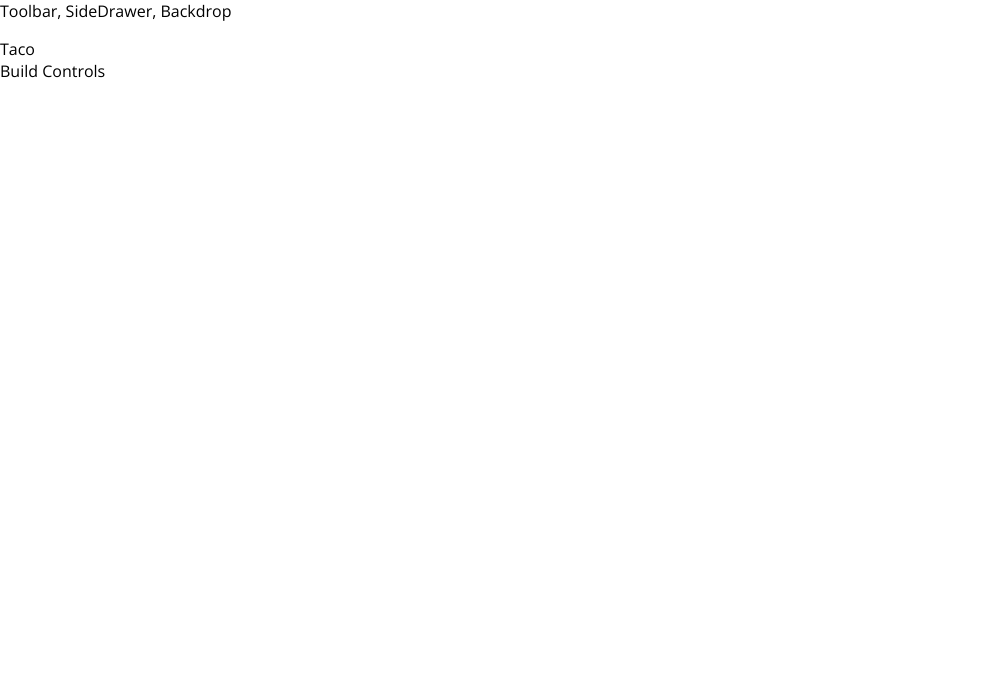
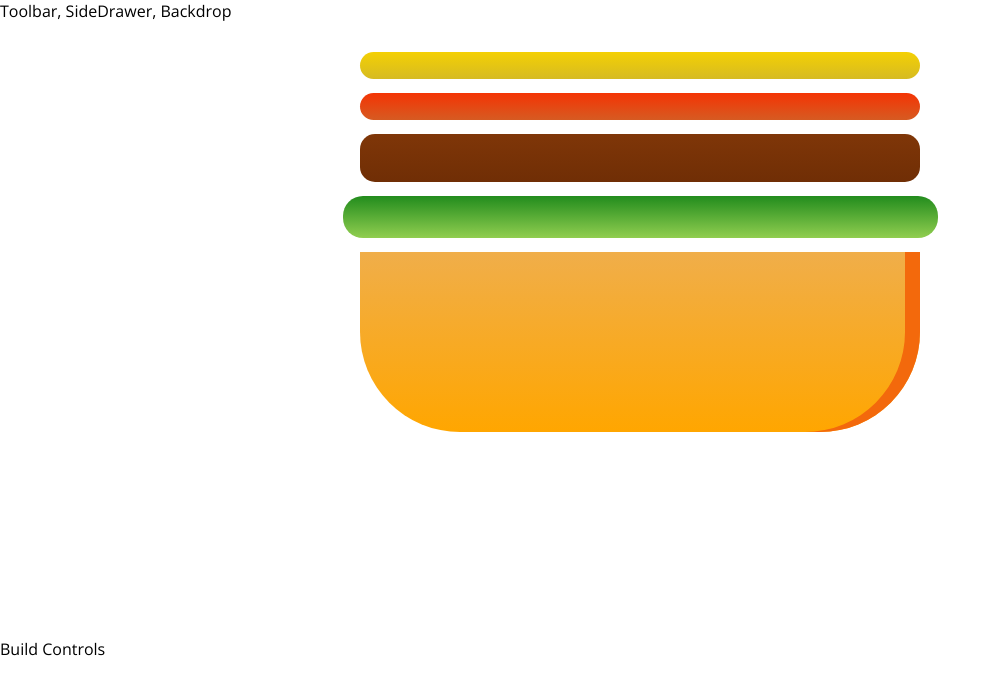
Before and after one commit to ShaunaMack/taco-builder, a React app: page / in a window 1280 px wide. Shown: the top 694 px of the page, without its empty margins (0-1001 px from the left). Built offline with nearby package versions, Linux system fonts and the light colour scheme.

Commit message:
tacobuilder component import taco ingrediants

```diff
--- a/src/components/Taco/Taco.js
+++ b/src/components/Taco/Taco.js
@@ -0,0 +1,18 @@
+import React from 'react';
+
+import classes from './Taco.module.css';
+import TacoIngredient from './TacoIngredient/TacoIngredient'
+
+const taco = (props) => {
+    return (
+        <div className={classes.Taco}>
+            <TacoIngredient type="cheese" />
+            <TacoIngredient type="salsa" />
+            <TacoIngredient type="meat" />
+            <TacoIngredient type="salad" />
+            <TacoIngredient type="bread-bottom" />
+        </div>
+    );
+};
+
+export default taco;
--- /dev/null
+++ b/src/components/Taco/Taco.module.css
@@ -0,0 +1,28 @@
+.Taco {
+    width: 100%;
+    margin: auto;
+    height: 250px;
+    overflow: scroll;
+    text-align: center;
+    font-weight: bold;
+    font-size: 1.2rem;
+}
+
+@media (min-width: 500px) and (max-height: 400px) {
+    .Taco {
+        width: 350px;
+        height: 300px;
+    }
+}
+@media (min-width: 500px) and (min-height: 401px) {
+    .Taco {
+        width: 450px;
+        height: 400px;
+    }
+}
+@media (min-width: 1000px) and (min-height: 700px) {
+    .Taco {
+        width: 700px;
+        height: 600px;
+    }
+}
--- a/src/components/Taco/TacoIngredient/TacoIngredient.js
+++ b/src/components/Taco/TacoIngredient/TacoIngredient.js
@@ -19,8 +19,8 @@ const tacoIngredient = (props) => {
         case ('salad'):
             ingredient = <div className={classes.Salad}> </div>;
             break;
-        case ('bacon'):
-            ingredient = <div className={classes.Bacon}> </div>;
+        case ('salsa'):
+            ingredient = <div className={classes.Salsa}> </div>;
             break;
         default:
             ingredient = null;
--- a/src/components/Taco/TacoIngredient/TacoIngredient.module.css
+++ b/src/components/Taco/TacoIngredient/TacoIngredient.module.css
@@ -1,9 +1,9 @@
 .BreadBottom {
-    height: 13%;
+    height: 30%;
     width: 80%;
-    background: linear-gradient(#F08E4A, #e27b36);
-    border-radius: 0 0 30px 30px;
-    box-shadow: inset -15px 0 #c15711;
+    background: linear-gradient(rgb(240, 174, 74), rgb(255, 166, 0));
+    border-radius: 0 0 100px 100px;
+    box-shadow: inset -15px 0 #f3690c;
     margin: 2% auto;
 }
 
@@ -90,11 +90,19 @@
 }
 
 .Cheese {
-    width: 90%;
+    width: 80%;
     height: 4.5%;
     margin: 2% auto;
     background: linear-gradient(#f4d004, #d6bb22);
     border-radius: 20px;
+}
+
+.Salsa {
+  width: 80%;
+  height: 4.5%;
+  margin: 2% auto;
+  background: linear-gradient(#f43404, #d65b22);
+  border-radius: 20px;
 }
 
 .Salad {
--- a/src/containers/TacoBuilder/TacoBuilder.js
+++ b/src/containers/TacoBuilder/TacoBuilder.js
@@ -1,12 +1,13 @@
 import React, {Component} from 'react';
 
 import Aux from '../../hoc/Aux'
+import Taco from '../../components/Taco/Taco'
 
 class TacoBuilder extends Component {
     render() {
         return (
             <Aux>
-                <div>Taco</div>
+                <Taco />
                 <div>Build Controls</div>
             </Aux>
 
```
